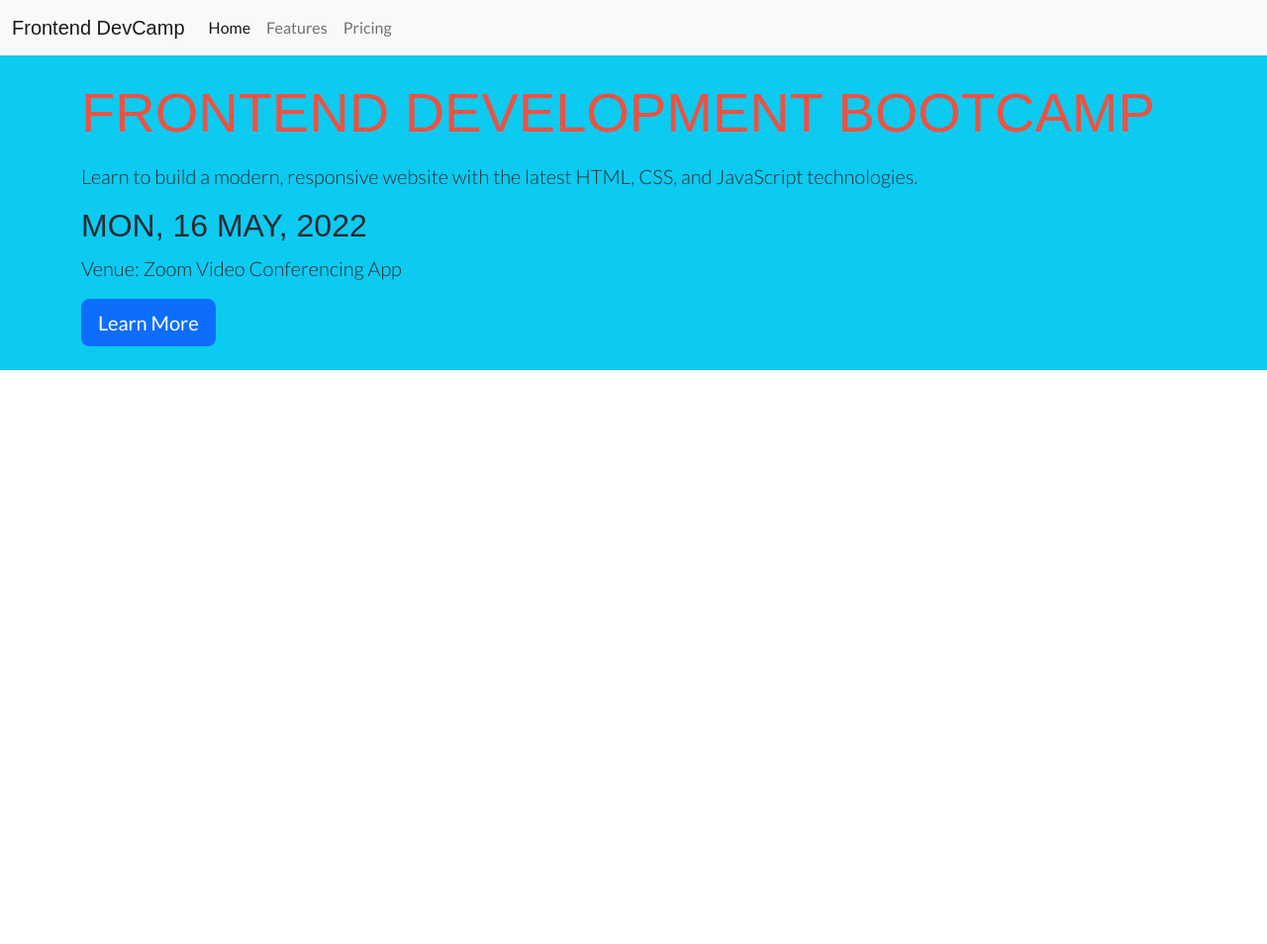
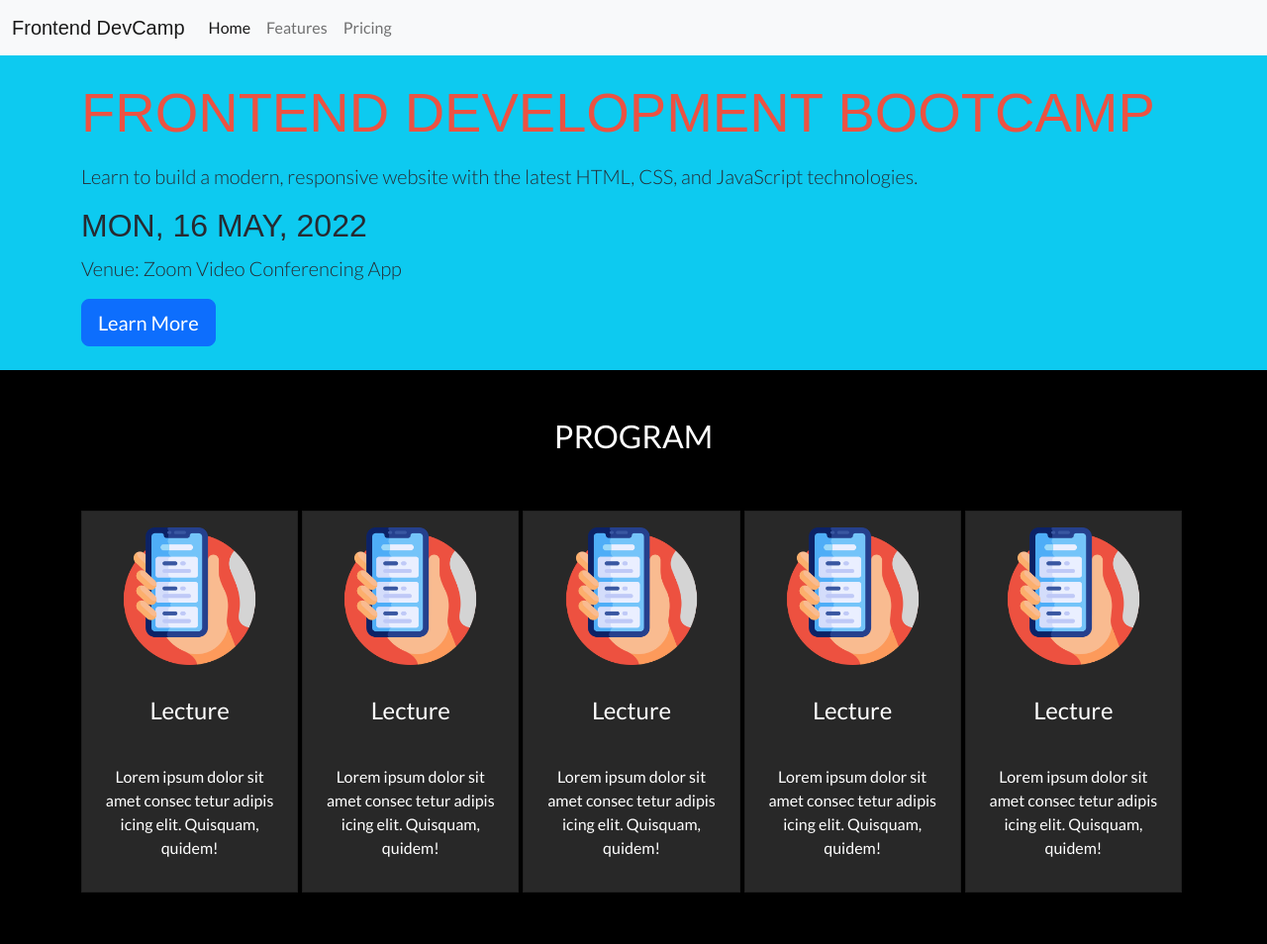
Before and after one commit to kwekubright/HTML-CSS-JS-Captsone, a website: page index.html in a window 1280 px wide. Shown: the whole page at 99% size. Before the commit the page ends 800 px from the top, so only its background shows below. Drawn offline with nearby package versions, Linux system fonts and the light colour scheme; a web font is replaced by a local one.

Commit message:
Add program section
Add program section to homepage

```diff
--- a/css/style.css
+++ b/css/style.css
@@ -53,6 +53,23 @@
 /* Header */
 
 
+/* Program */
+.program-container .icon {
+  flex-basis: 20%;
+}
+
+.program-container .title {
+  flex-basis: 30%;
+}
+
+.program-container .description {
+  flex-basis: 100%;
+}
+
+.program-container .card {
+  background-color: #45454596;
+}
+
 /* Media Queries */
 @media screen and (min-width: 768px) {
 
--- a/index.html
+++ b/index.html
@@ -53,7 +53,100 @@
     </div>
   </section>
   <!--Program-->
-  <section id="main-program" class="">
+  <section id="main-program" class="bg-black">
+    <div class="container program-container py-5">
+      <div class="row pb-5">
+        <div class="col-12">
+          <h2 class="text-center text-uppercase text-white">Program</h2>
+        </div>
+      </div>
+      <div class="program-wrapper d-flex flex-column flex-lg-row flex-xl-row">
+        <div class="d-flex program mb-4 mb-lg-0 mb-xl-0 me-lg-1 mb-xl-1">
+          <div class="d-flex flex-row flex-lg-column flex-xl-column">
+            <div class="card d-flex rounded-0">
+              <div class="card-body d-flex gap-2 align-items-center flex-lg-column flex-xl-column">
+                <div class="icon d-flex justify-content-center align-items-center mb-lg-4 mb-xl-4">
+                  <img class="w-75" src="images/smartphone.png" alt="Progam - Introduction to Mobile First Design">
+                </div>
+                <div class="title mb-lg-4 mb-xl-4">
+                  <h4 class="card-title text-white">Lecture</h4>
+                </div>
+
+                <p class="description text-white text-lg-center text-xl-center">Lorem ipsum dolor sit amet consec tetur adipis icing elit. Quisquam,
+                  quidem!</p>
+              </div>
+            </div>
+          </div>
+        </div>
+        <div class="d-flex program mb-4 mb-lg-0 mb-xl-0 me-lg-1 mb-xl-1">
+          <div class="d-flex flex-row flex-lg-column flex-xl-column">
+            <div class="card d-flex rounded-0">
+              <div class="card-body d-flex gap-2 align-items-center flex-lg-column flex-xl-column">
+                <div class="icon d-flex justify-content-center align-items-center mb-lg-4 mb-xl-4">
+                  <img class="w-75" src="images/smartphone.png" alt="Progam - Introduction to Mobile First Design">
+                </div>
+                <div class="title mb-lg-4 mb-xl-4">
+                  <h4 class="card-title text-white">Lecture</h4>
+                </div>
+
+                <p class="description text-white text-lg-center text-xl-center">Lorem ipsum dolor sit amet consec tetur adipis icing elit. Quisquam,
+                  quidem!</p>
+              </div>
+            </div>
+          </div>
+        </div>
+        <div class="d-flex program mb-4 mb-lg-0 mb-xl-0 me-lg-1 mb-xl-1">
+          <div class="d-flex flex-row flex-lg-column flex-xl-column">
+            <div class="card d-flex rounded-0">
+              <div class="card-body d-flex gap-2 align-items-center flex-lg-column flex-xl-column">
+                <div class="icon d-flex justify-content-center align-items-center mb-lg-4 mb-xl-4">
+                  <img class="w-75" src="images/smartphone.png" alt="Progam - Introduction to Mobile First Design">
+                </div>
+                <div class="title mb-lg-4 mb-xl-4">
+                  <h4 class="card-title text-white">Lecture</h4>
+                </div>
+
+                <p class="description text-white text-lg-center text-xl-center">Lorem ipsum dolor sit amet consec tetur adipis icing elit. Quisquam,
+                  quidem!</p>
+              </div>
+            </div>
+          </div>
+        </div>
+        <div class="d-flex program mb-4 mb-lg-0 mb-xl-0 me-lg-1 mb-xl-1">
+          <div class="d-flex flex-row flex-lg-column flex-xl-column">
+            <div class="card d-flex rounded-0">
+              <div class="card-body d-flex gap-2 align-items-center flex-lg-column flex-xl-column">
+                <div class="icon d-flex justify-content-center align-items-center mb-lg-4 mb-xl-4">
+                  <img class="w-75" src="images/smartphone.png" alt="Progam - Introduction to Mobile First Design">
+                </div>
+                <div class="title mb-lg-4 mb-xl-4">
+                  <h4 class="card-title text-white">Lecture</h4>
+                </div>
+
+                <p class="description text-white text-lg-center text-xl-center">Lorem ipsum dolor sit amet consec tetur adipis icing elit. Quisquam,
+                  quidem!</p>
+              </div>
+            </div>
+          </div>
+        </div>
+        <div class="d-flex program mb-4 mb-lg-0 mb-xl-0 me-lg-1 mb-xl-1">
+          <div class="d-flex flex-row flex-lg-column flex-xl-column">
+            <div class="card d-flex rounded-0">
+              <div class="card-body d-flex gap-2 align-items-center flex-lg-column flex-xl-column">
+                <div class="icon d-flex justify-content-center align-items-center mb-lg-4 mb-xl-4">
+                  <img class="w-75" src="images/smartphone.png" alt="Progam - Introduction to Mobile First Design">
+                </div>
+                <div class="title mb-lg-4 mb-xl-4">
+                  <h4 class="card-title text-white">Lecture</h4>
+                </div>
+
+                <p class="description text-white text-lg-center text-xl-center">Lorem ipsum dolor sit amet consec tetur adipis icing elit. Quisquam,
+                  quidem!</p>
+              </div>
+            </div>
+          </div>
+        </div>
+      </div>
   </section>
   <!--Speaker-->
   <section id="speakers" class="">
```
Also changed, not shown: images/smartphone.png (added).
